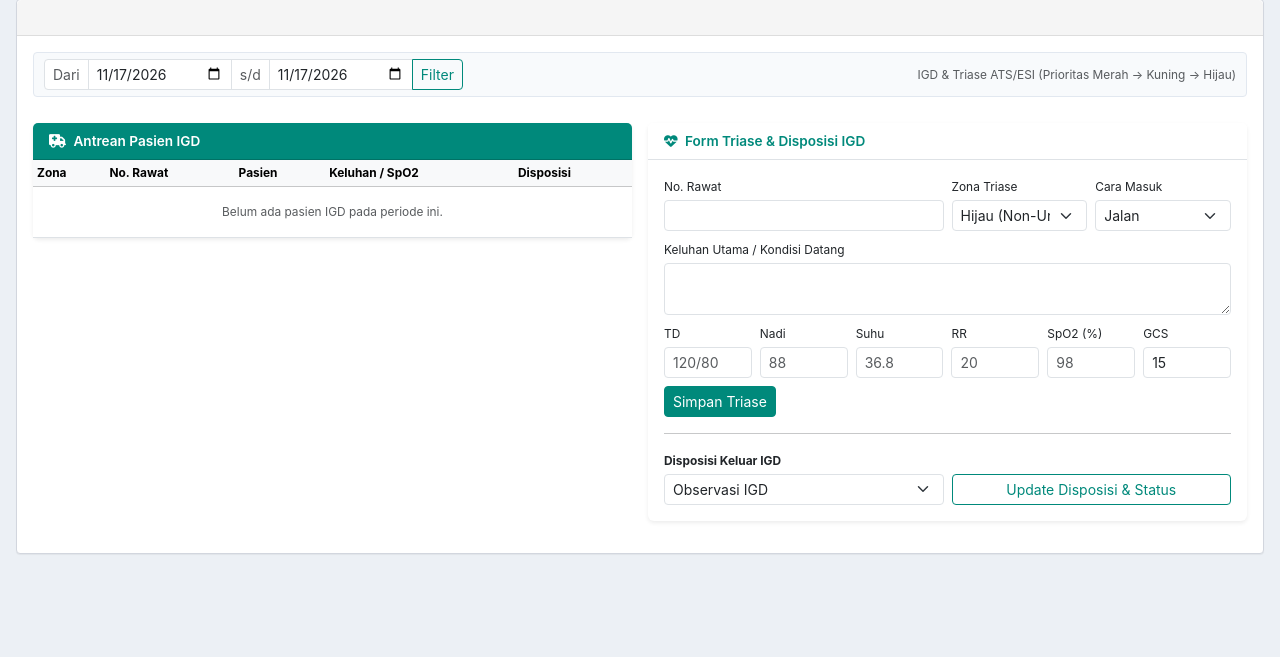
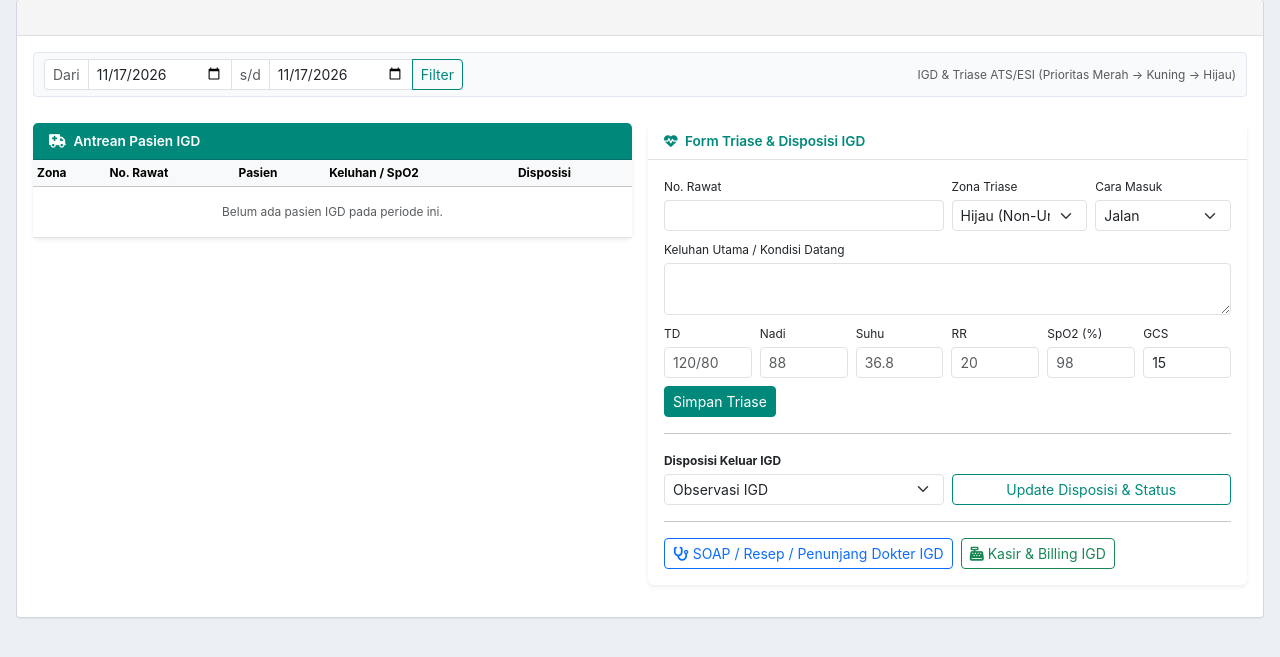
Before and after one commit to ksblklinik/medars, a PHP site: template src/Presentation/View/templates/igd/index.php in a window 1280 px wide. Shown: the part 101-758 px from the top of the page. Run offline with PHP 8.4, Linux system fonts and the light colour scheme; the template is opened without the code that fills it: most values are stand-ins (such as "Sample title", 1, 10 or a date in 2020); data that the repository does not hold is empty; some libraries are stand-ins or nearby versions.

Commit message:
feat(igd): integrasikan filter kasir_igd (kd_poli=IGDK) & pintasan dokter_igd

```diff
--- a/src/Presentation/Http/BillingController.php
+++ b/src/Presentation/Http/BillingController.php
@@ -72,6 +72,7 @@ final readonly class BillingController
         $to = trim((string) ($queryParams['to'] ?? $from));
         $statusBayar = trim((string) ($queryParams['status_bayar'] ?? ''));
         $statusLanjut = trim((string) ($queryParams['status_lanjut'] ?? ''));
+        $kdPoli = trim((string) ($queryParams['kd_poli'] ?? ''));
 
         $sql = "
             SELECT r.no_rawat, r.no_reg, r.tgl_registrasi, r.no_rkm_medis, p.nm_pasien, pol.nm_poli,
@@ -90,6 +91,10 @@ final readonly class BillingController
         if (in_array($statusLanjut, ['Ralan', 'Ranap'], true)) {
             $sql .= " AND r.status_lanjut = :sl";
             $params[':sl'] = $statusLanjut;
+        }
+        if ($kdPoli !== '') {
+            $sql .= " AND r.kd_poli = :kp";
+            $params[':kp'] = $kdPoli;
         }
         $sql .= " ORDER BY r.tgl_registrasi DESC, r.no_reg ASC";
 
--- a/src/Presentation/View/templates/billing/index.php
+++ b/src/Presentation/View/templates/billing/index.php
@@ -17,10 +17,11 @@
             <input type="date" id="billingFilterFrom" class="form-control" value="<?= date('Y-m-d') ?>">
             <span class="input-group-text bg-white text-muted">s/d</span>
             <input type="date" id="billingFilterTo" class="form-control" value="<?= date('Y-m-d') ?>">
-            <select id="billingFilterLanjut" class="form-select" style="max-width: 130px;">
-                <option value="">Ralan + Ranap</option>
+            <select id="billingFilterLanjut" class="form-select" style="max-width: 140px;">
+                <option value="">Semua Unit</option>
                 <option value="Ralan">Rawat Jalan</option>
                 <option value="Ranap">Rawat Inap</option>
+                <option value="IGDK">Khusus IGD</option>
             </select>
             <button type="button" id="btnFilterBilling" class="btn btn-outline-teal">Filter</button>
         </div>
--- a/src/Presentation/View/templates/igd/index.php
+++ b/src/Presentation/View/templates/igd/index.php
@@ -85,6 +85,12 @@
                             <button type="button" id="btnIgdDisposisi" class="btn btn-sm btn-outline-teal w-100">Update Disposisi &amp; Status</button>
                         </div>
                     </div>
+
+                    <hr class="my-3">
+                    <div class="d-flex flex-wrap gap-2">
+                        <a href="/dokter-ralan" class="btn btn-sm btn-outline-primary"><i class="fa fa-stethoscope me-1"></i>SOAP / Resep / Penunjang Dokter IGD</a>
+                        <a href="/kasir" class="btn btn-sm btn-outline-success"><i class="fa fa-cash-register me-1"></i>Kasir &amp; Billing IGD</a>
+                    </div>
                 </div>
             </div>
         </div>
```
Also changed, not shown: tests/Integration/HttpApplicationTest.php (+15 -0 lines), .agents/GAP_INVENTORY.md, public/assets/js/modules/billing.js.
